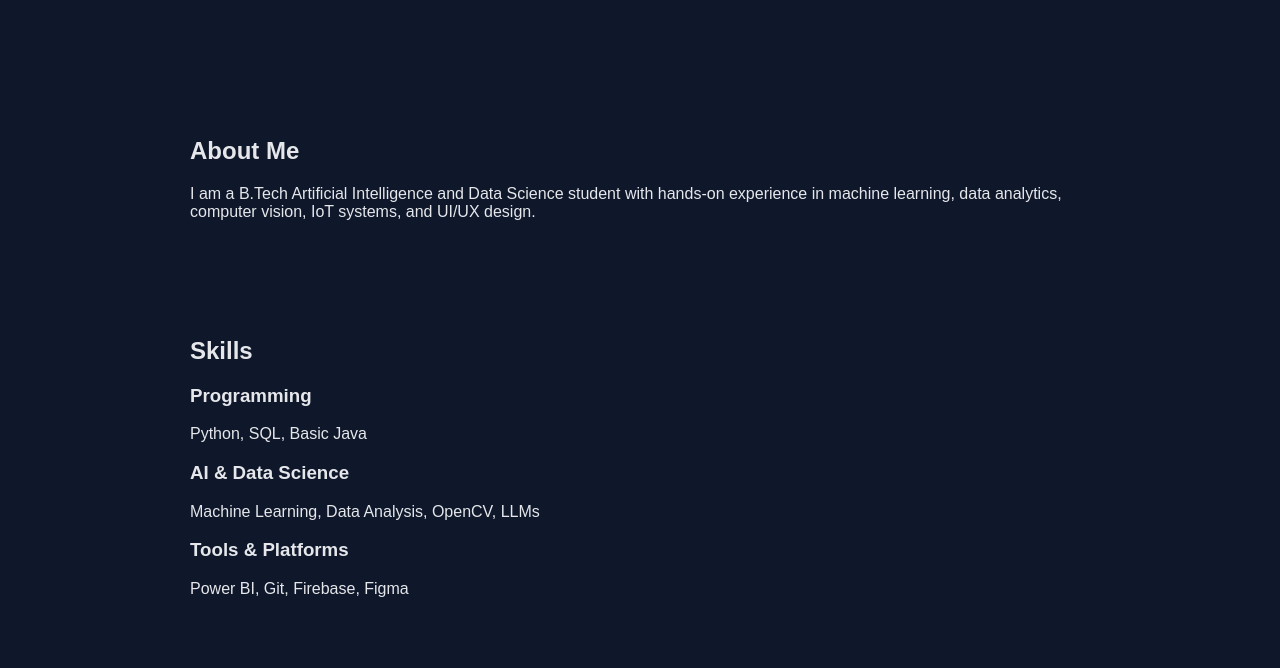
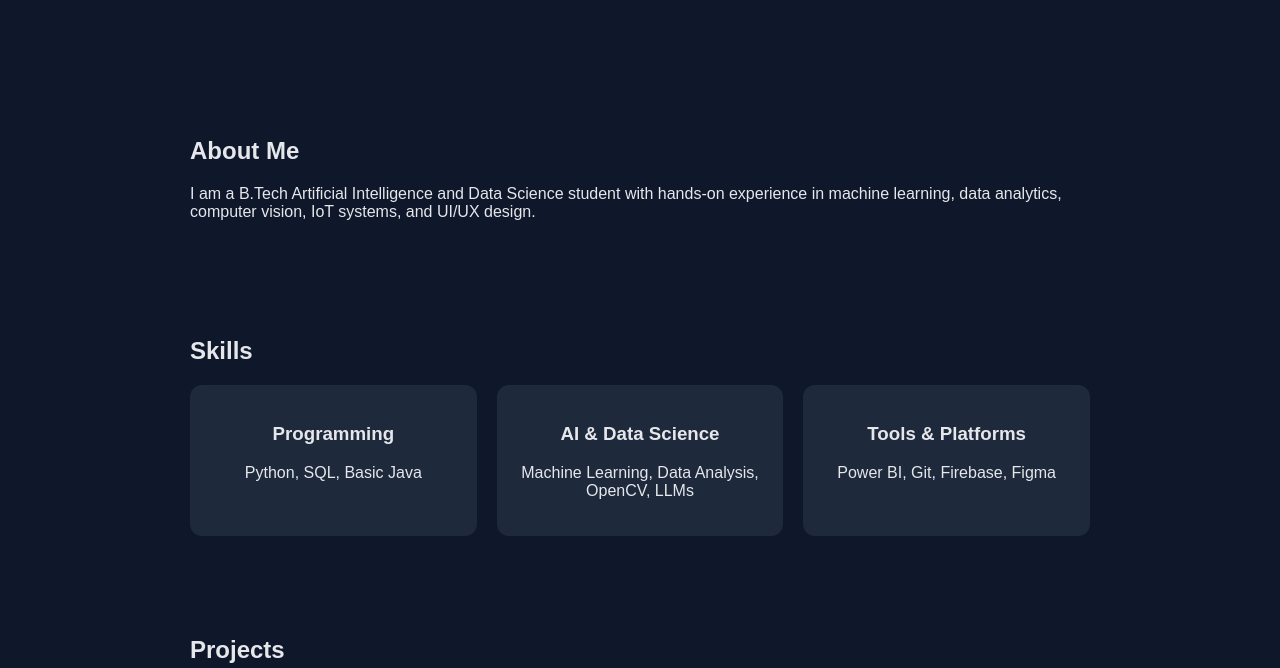
Before and after one commit to Sharonprincy234/sharon-portfolio, a plain HTML site: page index.html in a window 1280 px wide. Shown: the part 284-952 px from the top of the page. Drawn offline with Linux system fonts and the light colour scheme.

Commit message:
Add card layout styles to style.css

```diff
--- a/style.css
+++ b/style.css
@@ -103,6 +103,26 @@ section {
   border-radius: 8px;
 }
 
+.card-container {
+  display: grid;
+  grid-template-columns: repeat(auto-fit, minmax(220px, 1fr));
+  gap: 20px;
+  margin-top: 20px;
+}
+
+.card {
+  background: var(--card);
+  padding: 20px;
+  border-radius: 12px;
+  text-align: center;
+  transition: transform 0.3s ease, box-shadow 0.3s ease;
+}
+
+.card:hover {
+  transform: translateY(-6px);
+  box-shadow: 0 10px 25px rgba(0,0,0,0.3);
+}
+
 .resume-btn {
   display: inline-block;
   margin-top: 15px;
```
